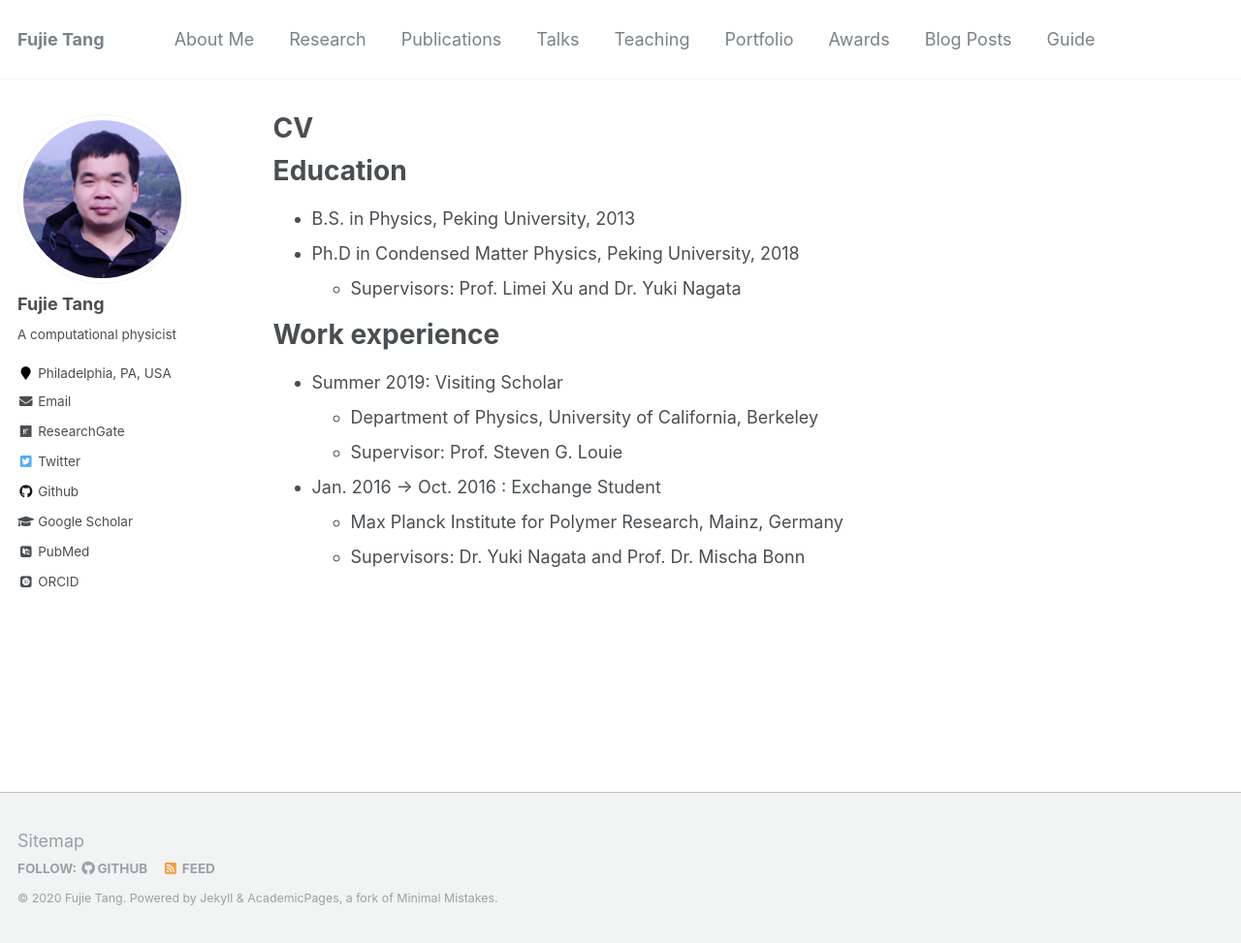
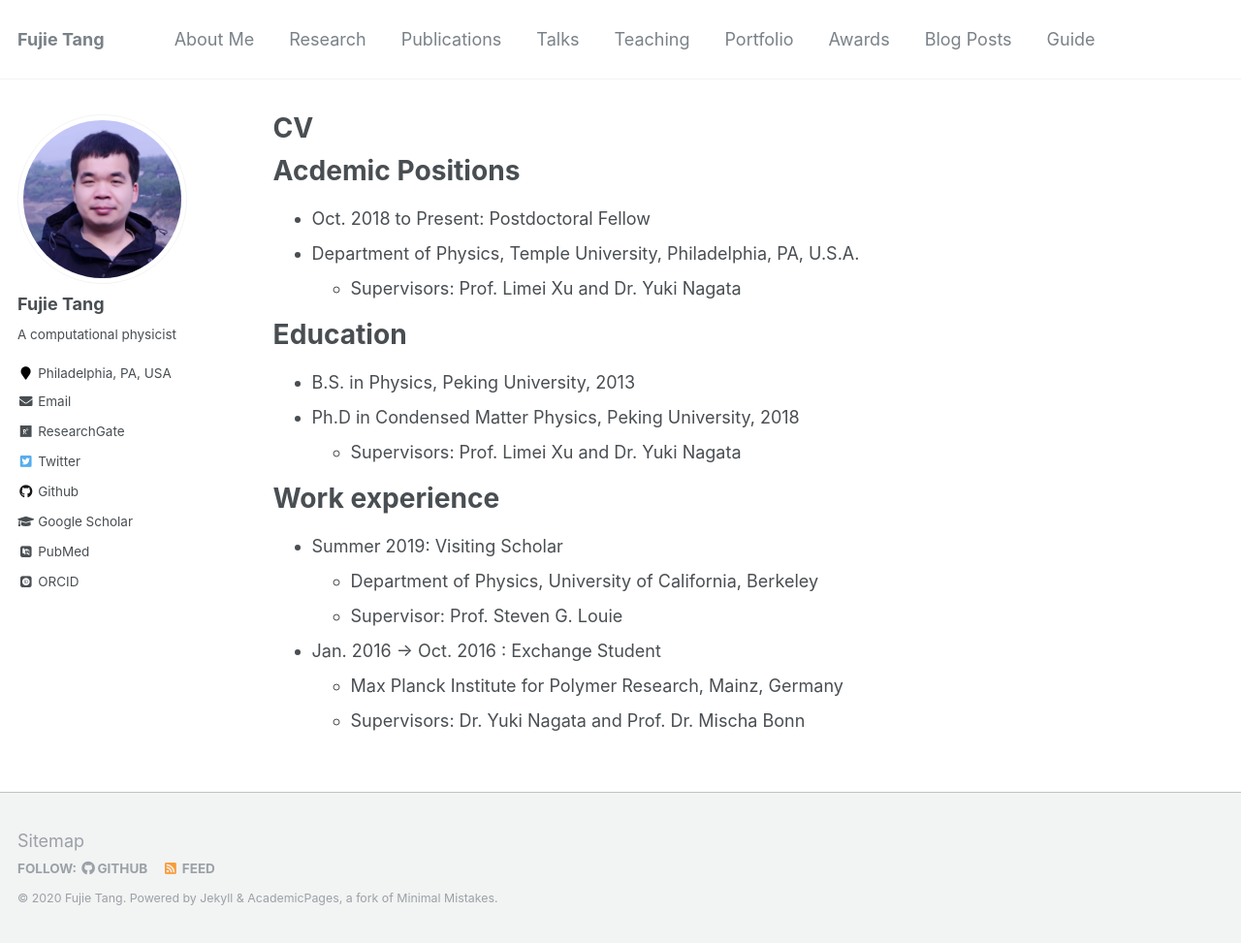
Before and after one commit to fujiepku/fujiepku.github.io, a Jekyll site: the page built from _pages/cv.md, in a window 1280 px wide and 973 px high. Shown: the whole window at 97% size. Built offline with Jekyll 4.4.1, drawn with Linux system fonts in a browser that asks for light colours; some web fonts are replaced.

Commit message:
Update cv.md

```diff
--- a/_pages/cv.md
+++ b/_pages/cv.md
@@ -9,6 +9,13 @@ redirect_from:
 
 
 {% include base_path %}
+
+Acdemic Positions
+======
+* Oct. 2018 to Present: Postdoctoral Fellow
+* Department of Physics, Temple University, Philadelphia, PA, U.S.A.
+  * Supervisors: Prof. Limei Xu and Dr. Yuki Nagata
+
 
 Education
 ======
```
